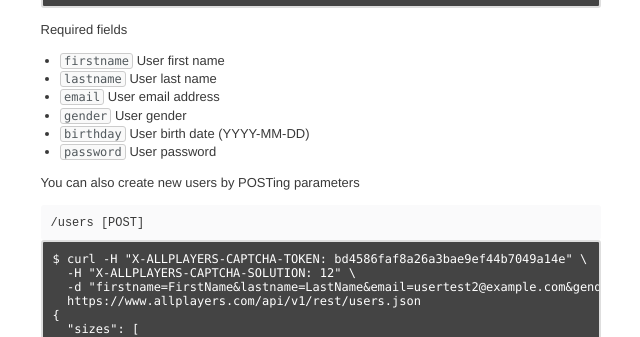
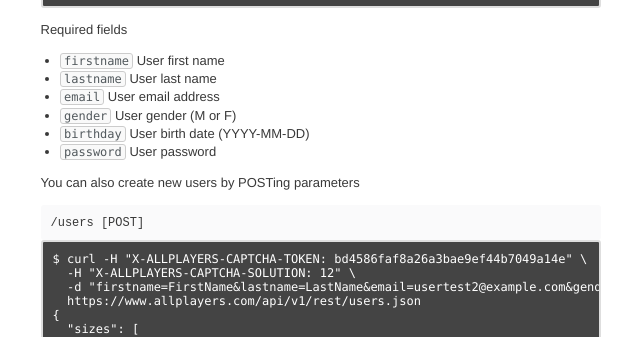
Before and after one commit to christianchristensen/develop.allplayers.com, a Jekyll site: the page built from _posts/2011-1-2-users.markdown, in a window 1280 px wide. Shown: the part 713-1050 px from the top of the page, without its empty margins (263-903 px from the left). Built offline with Jekyll 4.4.1, drawn with Linux system fonts in a browser that asks for light colours; Markdown is read by kramdown in place of the engine named in the settings.

```diff
--- a/_posts/2011-1-2-users.markdown
+++ b/_posts/2011-1-2-users.markdown
@@ -51,7 +51,7 @@ Required fields
 *  `firstname` User first name
 *  `lastname` User last name
 *  `email` User email address
-*  `gender` User gender
+*  `gender` User gender (M or F)
 *  `birthday` User birth date (YYYY-MM-DD)
 *  `password` User password
 
```
